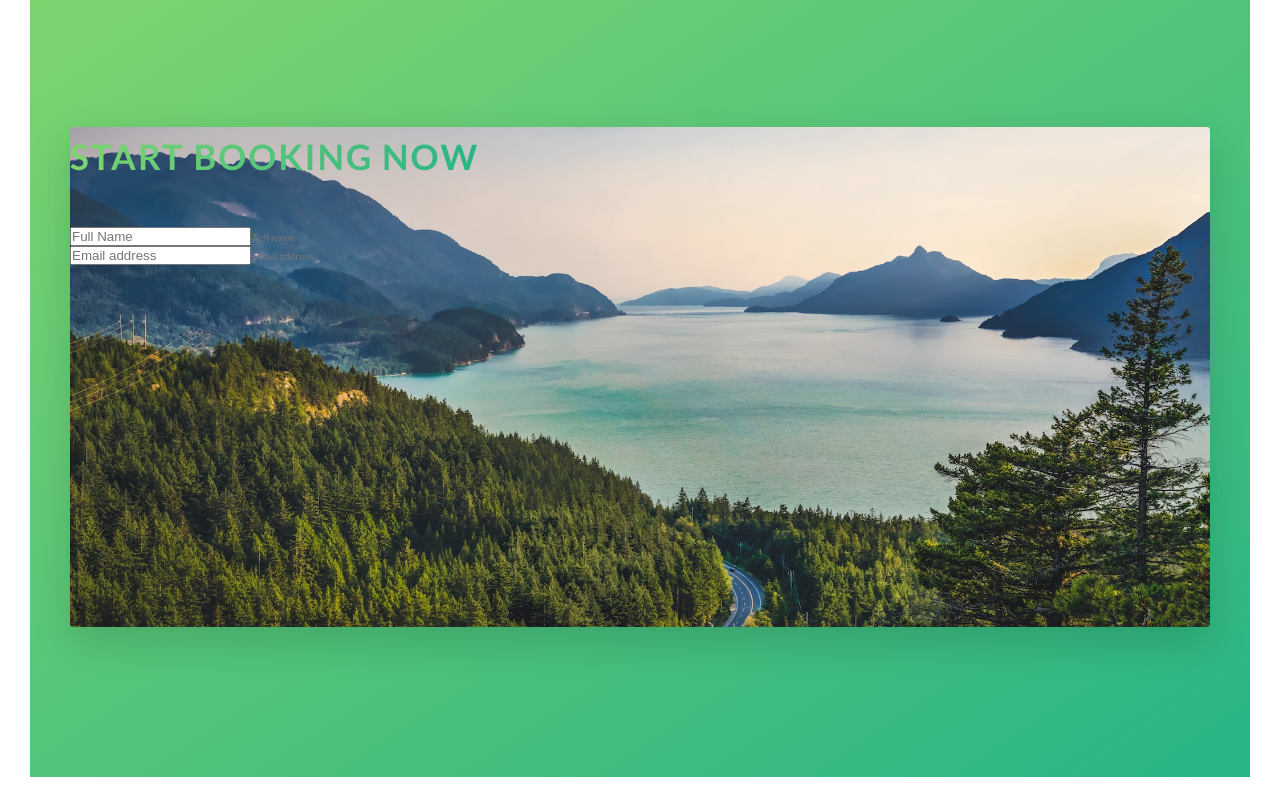
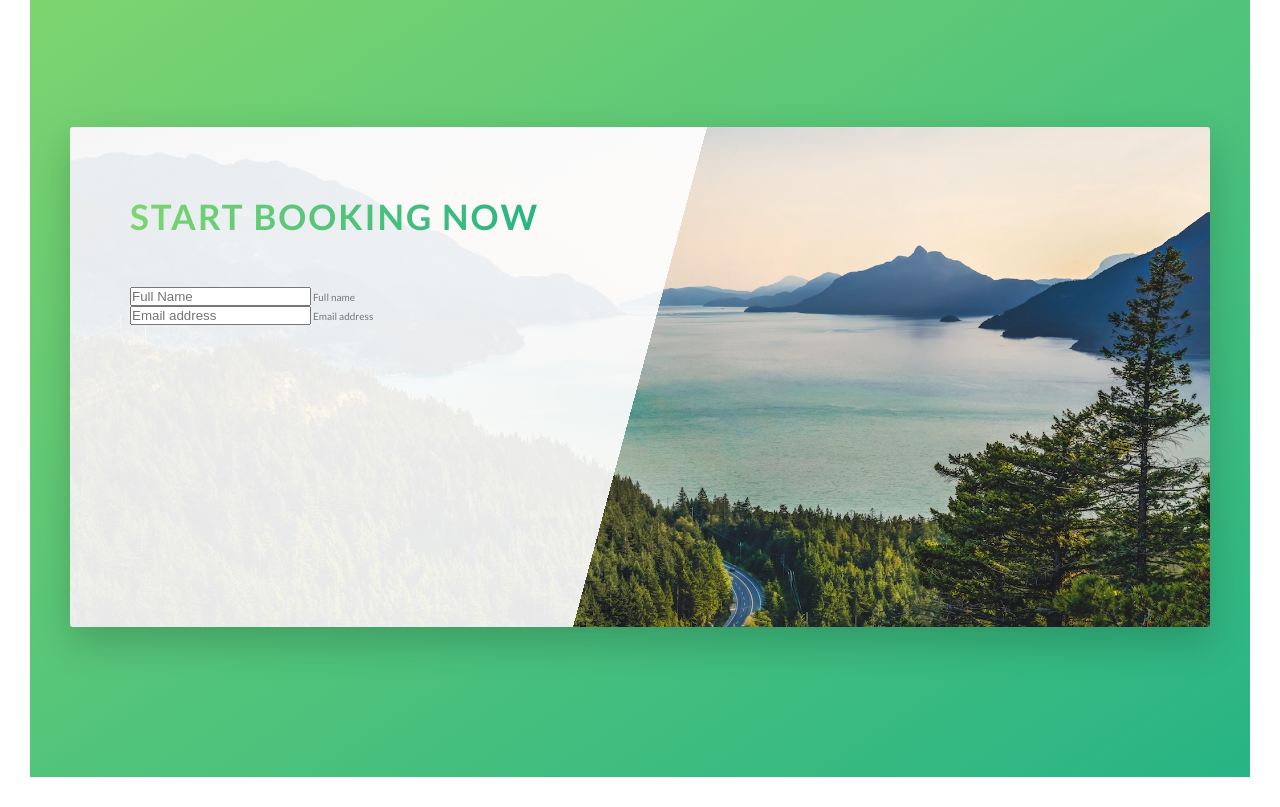
Before and after one commit to dalidoshx/Natours, a website: page index.html in a window 1280 px wide. Shown: the part 4520-5327 px from the top of the page. Drawn offline with Linux system fonts and the light colour scheme.

Commit message:
update style

```diff
--- a/css/style.css
+++ b/css/style.css
@@ -460,8 +460,11 @@ body {
   background-image: linear-gradient(to right bottom, #7ed56f, #28b485); }
 
 .book {
-  background-image: url(../img/nat-10.jpg);
+  background-image: linear-gradient(105deg, rgba(255, 255, 255, 0.9) 0%, rgba(255, 255, 255, 0.9) 50%, transparent 50%), url(../img/nat-10.jpg);
   background-size: 100%;
   border-radius: 3px;
-  box-shadow: 0 1.5rem 4rem rgba(0, 0, 0, 0.15);
+  box-shadow: 0 1.5rem 4rem rgba(0, 0, 0, 0.2);
   height: 50rem; }
+  .book__form {
+    width: 50%;
+    padding: 6rem; }
```
